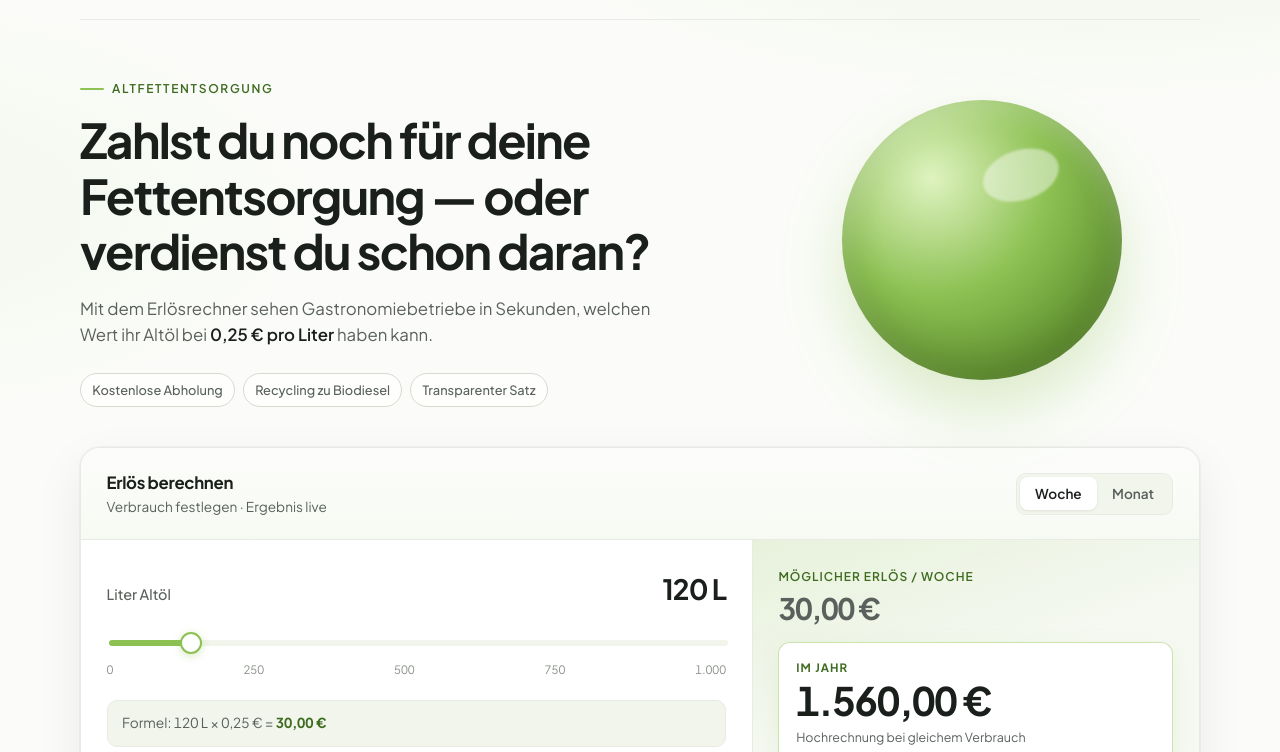
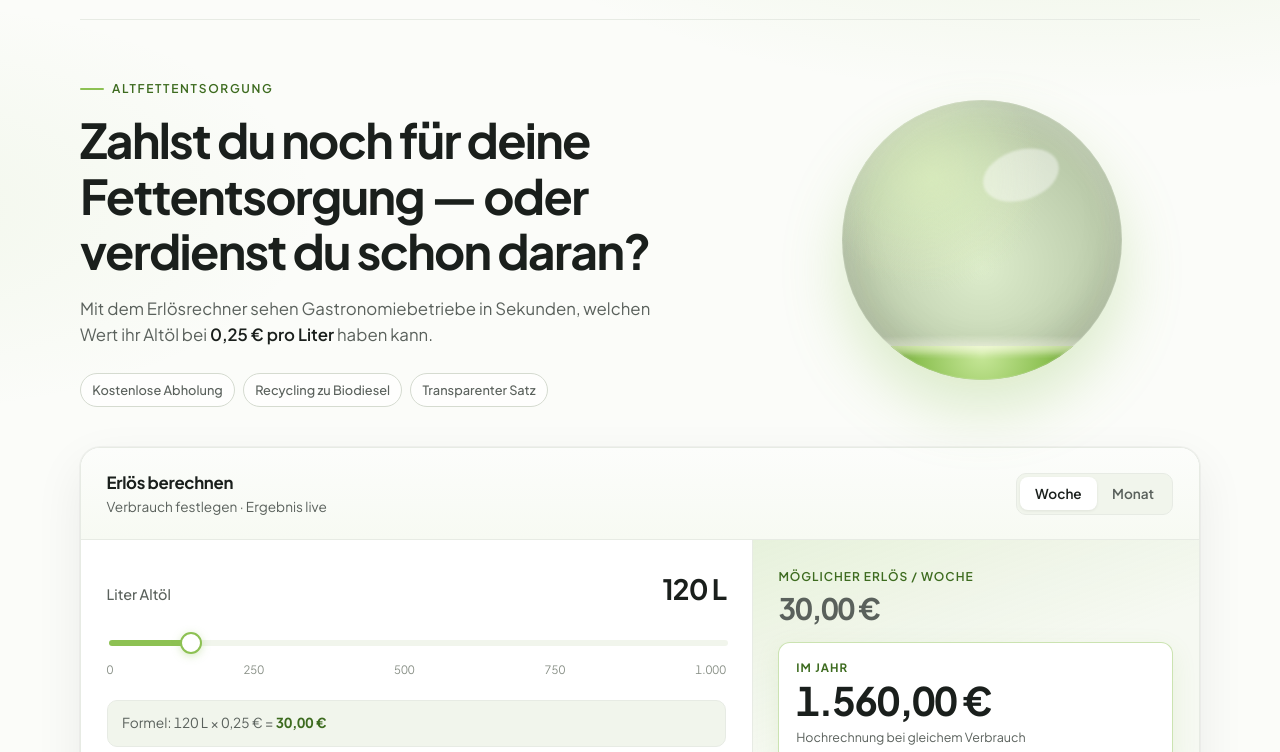
Before and after one commit to xMedia-Apps/xmedia-apps, a website: page test2/index.html in a window 1280 px wide. Shown: the part 48-800 px from the top of the page. Drawn offline with Linux system fonts and the light colour scheme.

Commit message:
Fill the green orb with liquid based on the /test2 slider.

```diff
--- a/test2/app.js
+++ b/test2/app.js
@@ -7,6 +7,7 @@
   const periodLabel = document.getElementById("periodLabel");
   const formulaLiters = document.getElementById("formulaLiters");
   const formulaResult = document.getElementById("formulaResult");
+  const orb = document.getElementById("orb");
   const tabs = document.querySelectorAll(".tab");
 
   let period = "week";
@@ -33,6 +34,7 @@
     yearEarn.textContent = euro.format(yearMoney);
     if (formulaLiters) formulaLiters.textContent = num.format(liters);
     if (formulaResult) formulaResult.textContent = euro.format(periodMoney);
+    if (orb) orb.style.setProperty("--level", pct + "%");
   }
 
   slider.addEventListener("input", update);
--- a/test2/index.html
+++ b/test2/index.html
@@ -11,7 +11,7 @@
   <link rel="preconnect" href="https://fonts.googleapis.com" />
   <link rel="preconnect" href="https://fonts.gstatic.com" crossorigin />
   <link href="https://fonts.googleapis.com/css2?family=Plus+Jakarta+Sans:wght@400;500;600;700&display=swap" rel="stylesheet" />
-  <link rel="stylesheet" href="/test2/styles.css?v=3" />
+  <link rel="stylesheet" href="/test2/styles.css?v=4" />
 </head>
 <body>
   <div class="frame">
@@ -46,7 +46,11 @@
         </div>
 
         <div class="hero-visual" aria-hidden="true">
-          <div class="orb"></div>
+          <div class="orb" id="orb" style="--level: 12%">
+            <div class="orb-liquid">
+              <div class="orb-wave"></div>
+            </div>
+          </div>
         </div>
       </section>
 
@@ -135,6 +139,6 @@
     </footer>
   </div>
 
-  <script src="/test2/app.js?v=2"></script>
+  <script src="/test2/app.js?v=4"></script>
 </body>
 </html>
--- a/test2/styles.css
+++ b/test2/styles.css
@@ -181,16 +181,61 @@ h1 {
 }
 
 .orb {
+  --level: 0%;
   width: min(280px, 70%);
   aspect-ratio: 1;
   border-radius: 50%;
   background:
-    radial-gradient(circle at 32% 28%, #dff3c0 0%, var(--brand) 42%, #5f8f2e 78%, #3d5f1c 100%);
+    radial-gradient(circle at 32% 28%, rgba(223, 243, 192, 0.55) 0%, transparent 42%),
+    radial-gradient(circle at 50% 60%, rgba(var(--brand-rgb), 0.28), rgba(61, 95, 28, 0.45));
   box-shadow:
     0 30px 60px rgba(var(--brand-rgb), 0.28),
     inset 0 -20px 40px rgba(0, 0, 0, 0.12),
     inset 0 12px 24px rgba(255, 255, 255, 0.25);
   position: relative;
+  overflow: hidden;
+  isolation: isolate;
+}
+
+.orb-liquid {
+  position: absolute;
+  left: 0;
+  right: 0;
+  bottom: 0;
+  height: var(--level);
+  background:
+    linear-gradient(180deg, rgba(255, 255, 220, 0.35), transparent 28%),
+    radial-gradient(circle at 50% 20%, #c8e89a 0%, var(--brand) 45%, #5f8f2e 78%, #3d5f1c 100%);
+  transition: height 1.05s cubic-bezier(0.22, 1, 0.36, 1);
+  z-index: 1;
+}
+
+.orb-wave {
+  position: absolute;
+  top: -10px;
+  left: -20%;
+  width: 140%;
+  height: 22px;
+  background: radial-gradient(ellipse at center, rgba(255, 255, 240, 0.55), transparent 70%);
+  animation: orb-wave 2.2s ease-in-out infinite;
+  pointer-events: none;
+}
+
+@keyframes orb-wave {
+  0%, 100% { transform: translateX(-5%) scaleY(1); }
+  50% { transform: translateX(5%) scaleY(1.25); }
+}
+
+.orb::before {
+  content: "";
+  position: absolute;
+  inset: 0;
+  border-radius: 50%;
+  background:
+    radial-gradient(circle at 32% 28%, rgba(223, 243, 192, 0.35) 0%, transparent 40%);
+  box-shadow: inset 0 0 0 1px rgba(255, 255, 255, 0.12);
+  z-index: 2;
+  pointer-events: none;
 }
 
 .orb::after {
@@ -203,6 +248,18 @@ h1 {
   background: rgba(255, 255, 255, 0.45);
   filter: blur(1px);
   transform: rotate(-18deg);
+  z-index: 3;
+  pointer-events: none;
+}
+
+@media (prefers-reduced-motion: reduce) {
+  .orb-liquid {
+    transition: none;
+  }
+
+  .orb-wave {
+    animation: none;
+  }
 }
 
 /* —— Calculator —— */
```
